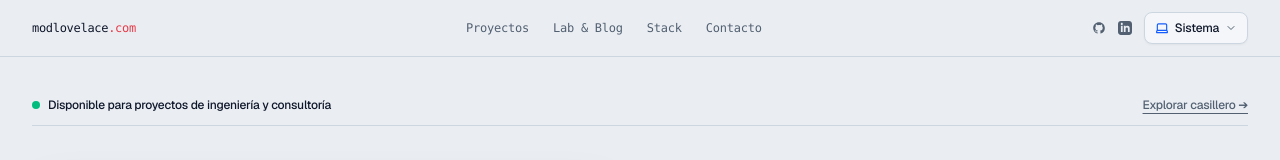
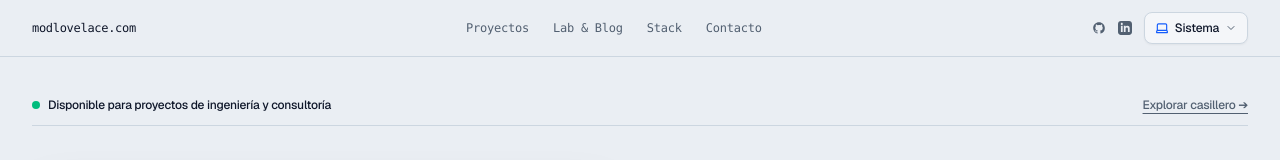
Before and after one commit to ModLovelace/modlovelace-web, a Next.js app: page / in a window 1280 px wide. Shown: the top 160 px of the page. Built offline with nearby package versions, Linux system fonts and the light colour scheme.

Commit message:
style(header): usar color del sistema para modlovelace.com en lugar de rojo estático

```diff
--- a/src/components/layout/header.tsx
+++ b/src/components/layout/header.tsx
@@ -21,10 +21,9 @@ export function Header() {
     <header className="sticky top-0 z-50 w-full backdrop-blur-md bg-[var(--background)]/90 border-b border-[var(--border)] transition-colors">
       <div className="max-w-7xl mx-auto px-4 sm:px-6 lg:px-8 py-2 sm:py-0 sm:h-14 flex flex-wrap sm:flex-nowrap items-center justify-between gap-x-4 gap-y-1.5">
 
-        {/* Brand tipográfico zen */}
-        <Link href="/" className="shrink-0 whitespace-nowrap font-mono text-xs font-medium tracking-tight text-[var(--foreground)] hover:text-[#e63946] transition-colors">
-          <span>modlovelace</span>
-          <span className="text-[#e63946]">.com</span>
+        {/* Brand tipográfico zen con color del sistema */}
+        <Link href="/" className="shrink-0 whitespace-nowrap font-mono text-xs font-medium tracking-tight text-[var(--foreground)] hover:text-[var(--accent)] transition-colors">
+          <span>modlovelace.com</span>
         </Link>
 
         {/* Nav minimalista: en móvil pasa a su propia fila y no se parte */}
```
